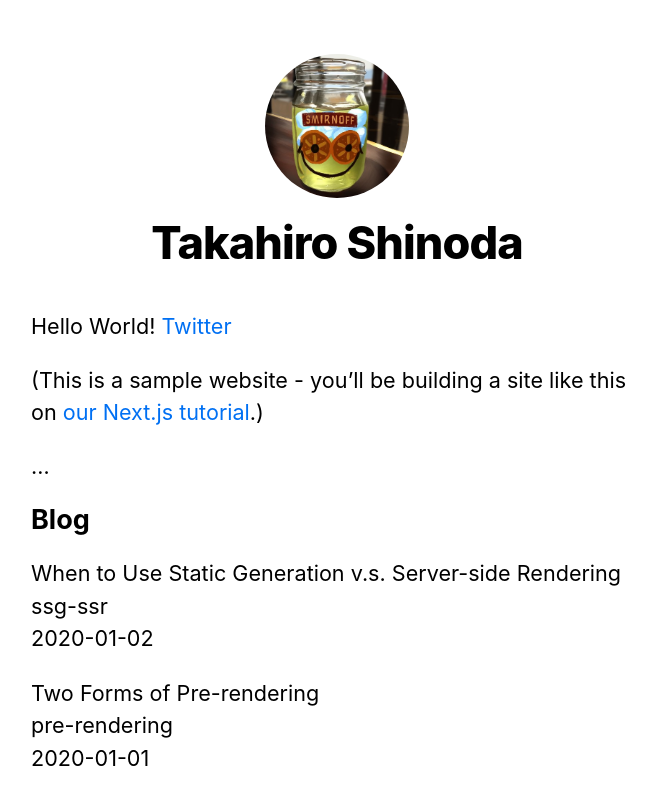
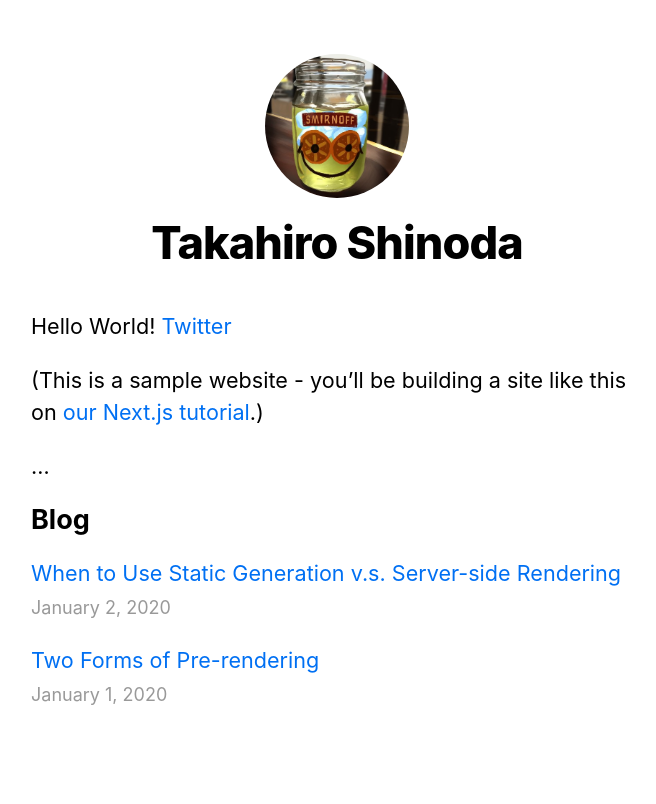
Before and after one commit to TakaShinoda/blog, a Next.js app: page / in a window 1280 px wide. Shown: the top 804 px of the page, without its empty margins (303-959 px from the left). Built offline with nearby package versions, Linux system fonts and the light colour scheme.

Commit message:
各投稿ページに対してのリンクを追加

```diff
--- a/pages/index.js
+++ b/pages/index.js
@@ -1,4 +1,6 @@
 import Head from 'next/head'
+import Link from 'next/link'
+import { Date } from '../components/date'
 import { Layout, siteTitle } from '../components/layout'
 import utilStyles from '../styles/utils.module.css'
 import { getSortedPostsData } from '../lib/posts'
@@ -10,7 +12,9 @@
         <title>{siteTitle}</title>
       </Head>
       <section className={utilStyles.headingMd}>
-        <p>Hello World! <a href='https://twitter.com/tttttt_621_s'>Twitter</a></p>
+        <p>
+          Hello World! <a href="https://twitter.com/tttttt_621_s">Twitter</a>
+        </p>
         <p>
           (This is a sample website - you’ll be building a site like this on{' '}
           <a href="https://nextjs.org/learn">our Next.js tutorial</a>.)
@@ -22,11 +26,13 @@
         <ul className={utilStyles.list}>
           {allPostsData.map(({ id, date, title }) => (
             <li className={utilStyles.listItem} key={id}>
-              {title}
+              <Link href={`/posts/${id}`}>
+                <a>{title}</a>
+              </Link>
               <br />
-              {id}
-              <br />
-              {date}
+              <small className={utilStyles.lightText}>
+                <Date dateString={date} />
+              </small>
             </li>
           ))}
         </ul>
@@ -42,7 +48,7 @@
   // このように設定すれば、allPostsData prop は Home コンポーネントに渡されます
   return {
     props: {
-      allPostsData
-    }
+      allPostsData,
+    },
   }
 }
```
